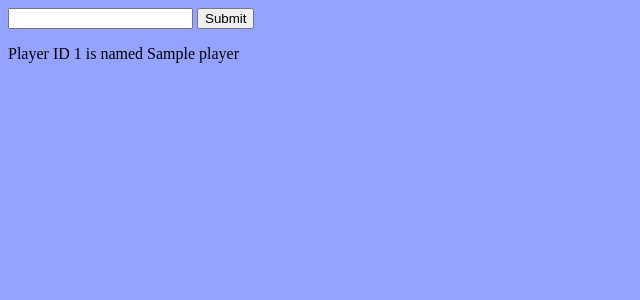
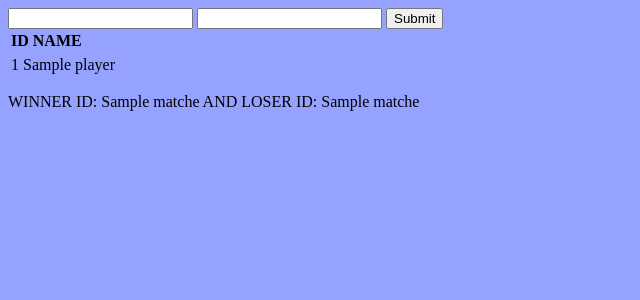
Before and after one commit to CleverProgrammer/swiss_chess_tournament, a Flask app: page / in a window 1280 px wide. Shown: the top 300 px of the page, without its empty margins (0-640 px from the left). Run offline with Flask 2, Linux system fonts and the light colour scheme; a database or web service that is not in the repository returns one stand-in record (values such as "Sample title"); lists and menus that the app fills with data are empty; some libraries are stand-ins or nearby versions.

Commit message:
Integrate report match functionality.

```diff
--- a/run.py
+++ b/run.py
@@ -1,4 +1,6 @@
 from tournament import app
 
 
-app.run()
+if __name__ == '__main__':
+    app.debug = True
+    app.run()
--- a/tournament/database.py
+++ b/tournament/database.py
@@ -9,9 +9,15 @@ import os
 
 db_url = os.environ.get("DATABASE_URL", "dbname=tournament")
 conn = psycopg2.connect(db_url)
+
 def hello_sql():
     with conn, conn.cursor() as cur:
         cur.execute('select * from players')
+        return cur.fetchall()
+
+def all_matches():
+    with conn, conn.cursor() as cur:
+        cur.execute('select * from matches')
         return cur.fetchall()
 
 def deleteMatches():
@@ -58,7 +64,7 @@ def playerStandings():
     """
     with conn, conn.cursor() as cur:
         cur.execute('SELECT * FROM standings;')
-        return c.fetchall()
+        return cur.fetchall()
 
 def reportMatch(winner, loser):
     """Records the outcome of a single match between two players.
--- a/tournament/templates/index.html
+++ b/tournament/templates/index.html
@@ -8,12 +8,22 @@
 <body>
 
 <form action="/addplayer" method="POST">
-    <input name="playername">
+    <input name="winner_id">
+    <input name="loser_id">
     <input type=submit>
 </form>
+<table>
+    <tr><th>ID</th><th>NAME</th></tr>
+</table>
+{% for player in players %}
+    <table>
+        <tr><td>{{ player[0] }}</td><td>{{ player[1] }}</td></tr>
+    </table>
+    <!--<p>Player ID {{ player[0] }} is named {{ player[1] }}</p>-->
+{% endfor %}
 
-{% for player in players %}
-    <p>Player ID {{ player[0] }} is named {{ player[1] }}</p>
+{% for match in matches %}
+    <p>WINNER ID: {{ match[1] }} AND LOSER ID: {{ match[2] }}</p>
 {% endfor %}
 
 
--- a/tournament/views.py
+++ b/tournament/views.py
@@ -6,7 +6,9 @@ from . import database
 @app.route("/")
 def hello():
     # players = database.hello_sql()
-    return render_template("index.html", players=database.hello_sql())
+    return render_template('index.html',
+                           matches=database.all_matches(), players=database.hello_sql())
+    # return render_template("index.html", players=database.hello_sql())
 
 @app.route("/addplayer", methods=["GET"])
 def addplayer_get():
@@ -14,6 +16,8 @@ def addplayer_get():
 
 @app.route("/addplayer", methods=["POST"])
 def addplayer_post():
-    player = request.form["playername"]
-    database.registerPlayer(player)
+    winner = request.form["winner_id"]
+    loser = request.form["loser_id"]
+    database.reportMatch(winner, loser)
+    # database.registerPlayer(player)
     return redirect(url_for("hello"))
```
Also changed, not shown: tournament/templates/add_player.html (+1 -11 lines), 3 other files.
